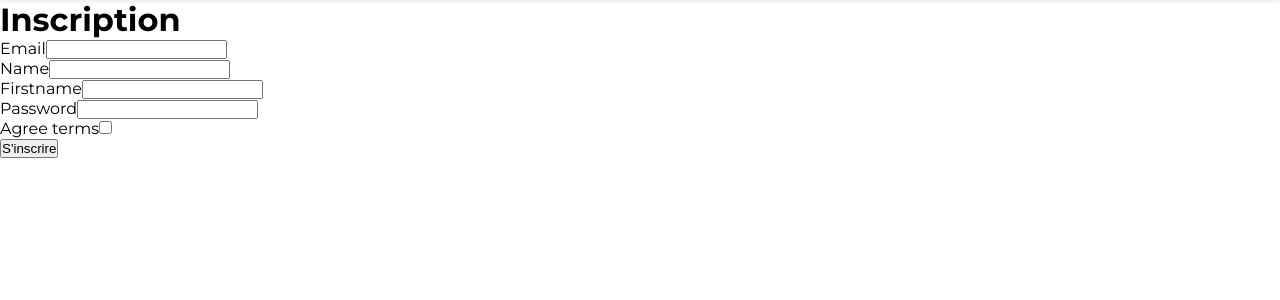
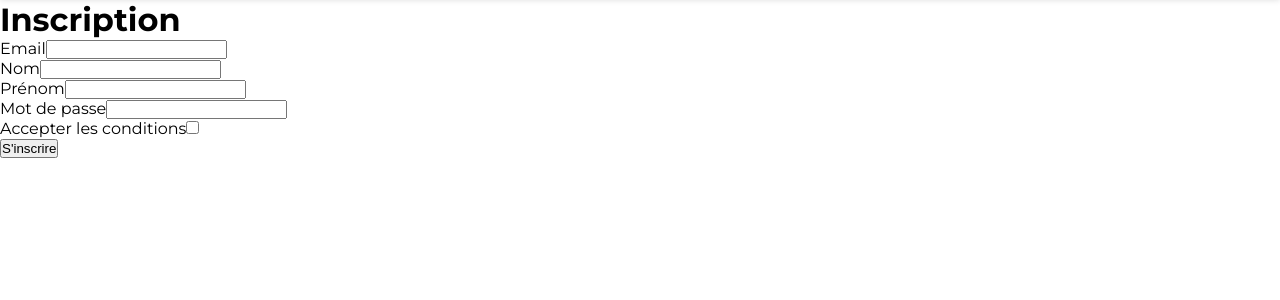
Before and after one commit to sabhcode/AP3, a Symfony app: template app/templates/registration/register.html.twig in a window 1280 px wide. Shown: the part 58-358 px from the top of the page. Run offline with Twig, Linux system fonts and the light colour scheme; the template is opened without the code that fills it, so the values that code supplies are empty; form fields are guessed from the names that the template uses; some libraries are stand-ins or nearby versions.

Commit message:
updating app

```diff
--- a/app/src/Controller/RegistrationController.php
+++ b/app/src/Controller/RegistrationController.php
@@ -78,7 +78,7 @@ class RegistrationController extends AbstractController
         }
 
         // @TODO Change the redirect on success and handle or remove the flash message in your templates
-        $this->addFlash('success', 'Your email address has been verified.');
+        $this->addFlash('success', 'Votre email a bien été vérifié');
 
         return $this->redirectToRoute('app_register');
     }
--- a/app/src/Form/RegistrationFormType.php
+++ b/app/src/Form/RegistrationFormType.php
@@ -11,6 +11,7 @@ use Symfony\Component\OptionsResolver\OptionsResolver;
 use Symfony\Component\Validator\Constraints\IsTrue;
 use Symfony\Component\Validator\Constraints\Length;
 use Symfony\Component\Validator\Constraints\NotBlank;
+use Symfony\Component\Form\Extension\Core\Type\RepeatedType;
 
 class RegistrationFormType extends AbstractType
 {
--- a/app/templates/registration/register.html.twig
+++ b/app/templates/registration/register.html.twig
@@ -13,12 +13,18 @@
 
     {{ form_start(registrationForm) }}
         {{ form_row(registrationForm.email) }}
-        {{ form_row(registrationForm.name) }}
-        {{ form_row(registrationForm.firstname) }}
+        {{ form_row(registrationForm.name, {
+            label: 'Nom'
+        }) }}
+        {{ form_row(registrationForm.firstname, {
+            label: 'Prénom'
+        }) }}
         {{ form_row(registrationForm.plainPassword, {
-            label: 'Password'
+            label: 'Mot de passe'
         }) }}
-        {{ form_row(registrationForm.agreeTerms) }}
+        {{ form_row(registrationForm.agreeTerms, {
+            label: 'Accepter les conditions'
+        }) }}
 
         <button type="submit" class="btn">S'inscrire</button>
     {{ form_end(registrationForm) }}
```
